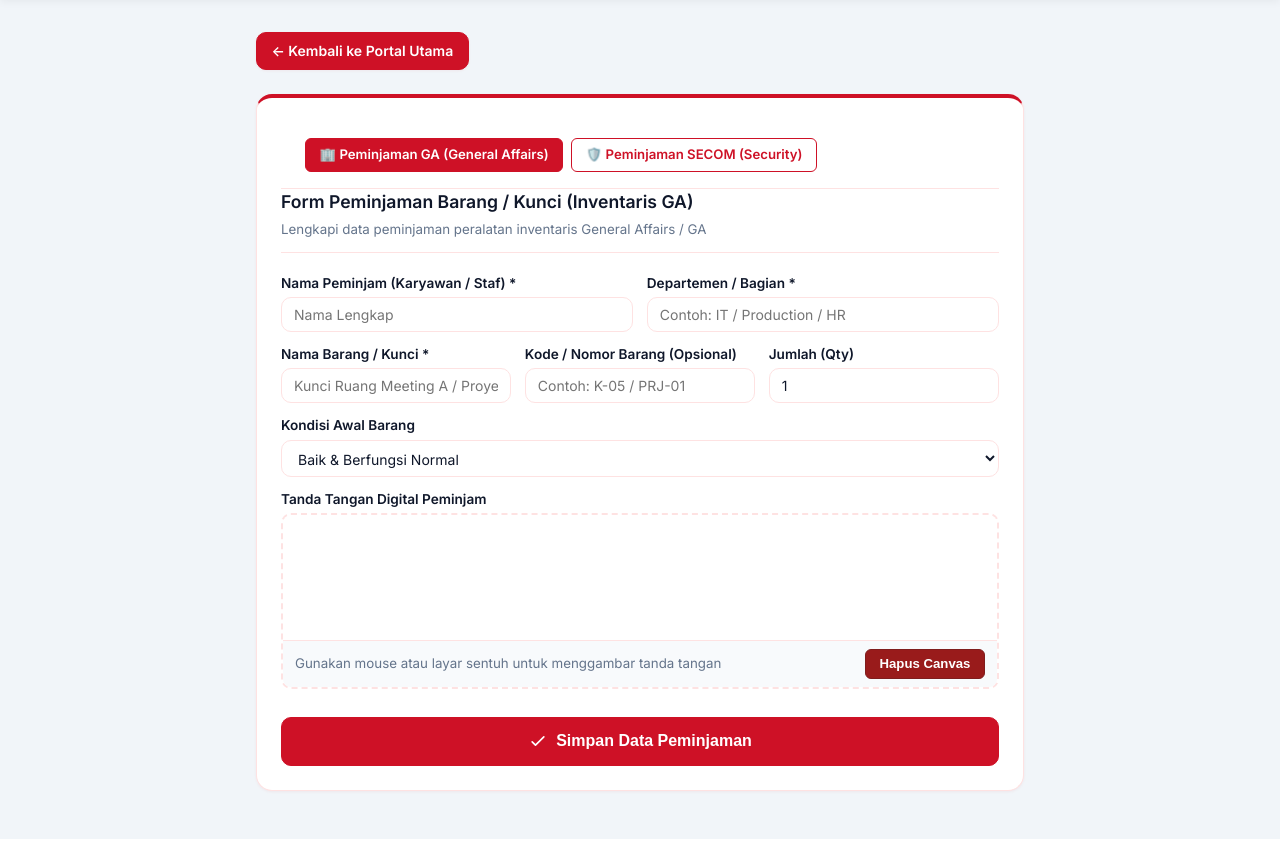
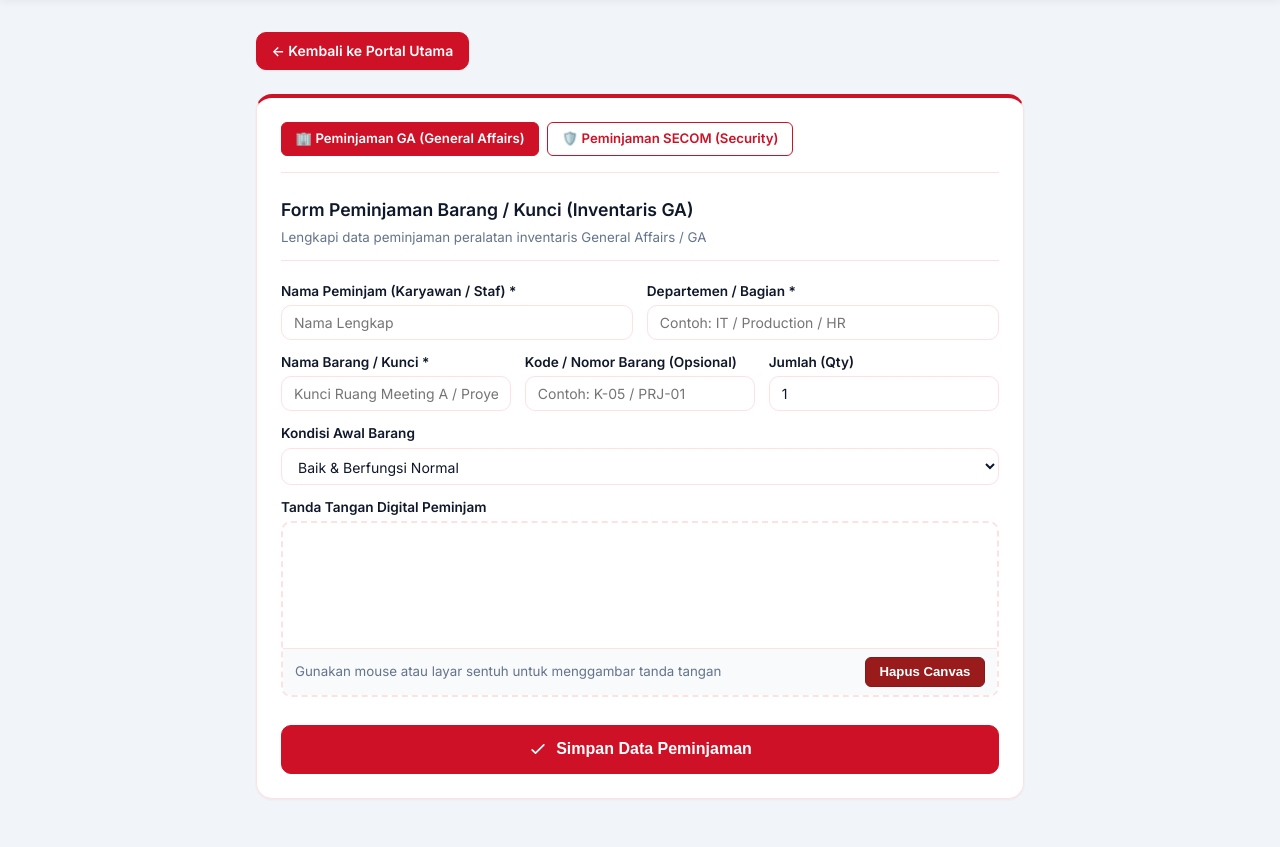
Before and after one commit to darulgusti/Management-GA, a PHP site: page /borrowing_form.php in a window 1280 px wide. Shown: the part 75-922 px from the top of the page. Run offline with PHP 8.4, Linux system fonts and the light colour scheme; data that the repository does not hold is empty.

Commit message:
Fix tab switcher alignment to left edge in borrowing_form.php

```diff
--- a/borrowing_form.php
+++ b/borrowing_form.php
@@ -77,7 +77,7 @@ if ($_SERVER['REQUEST_METHOD'] === 'POST') {
         <div class="card" style="border-top: 4px solid var(--primary);">
 
             <!-- TAB SWITCHER GA / SECOM -->
-            <div style="display: flex; gap: 0.5rem; flex-wrap: wrap; padding: 1rem 1.5rem; border-bottom: 1px solid var(--border); background-color: var(--bg-body);">
+            <div style="display: flex; gap: 0.5rem; flex-wrap: wrap; margin-bottom: 1.5rem; border-bottom: 1px solid var(--border); padding-bottom: 1rem;">
                 <a href="borrowing_form.php?category=GA" class="btn btn-sm <?= $category === 'GA' ? 'btn-primary' : 'btn-outline' ?>" style="font-weight: 600;">
                     🏢 Peminjaman GA (General Affairs)
                 </a>
```
